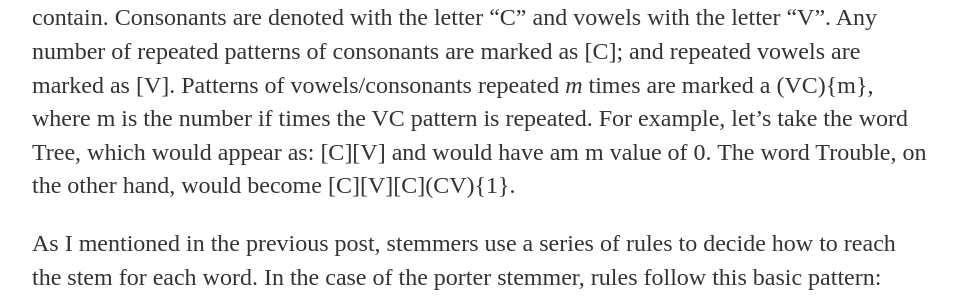
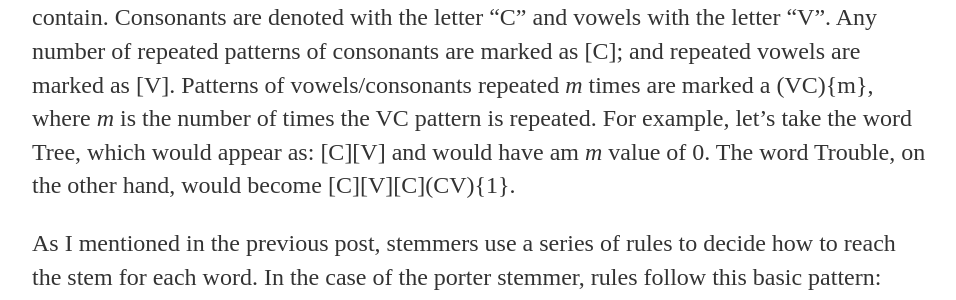
Before and after one commit to abigailella/abigailella.github.io, a Jekyll site: the page built from _posts/2019-04-15-Ep-4.md, in a window 1280 px wide and 900 px high, scrolled down 814 px. Shown: the part 188-488 px from the top of the window, without its empty margins (160-1116 px from the left). Built offline with Jekyll 4.4.1, drawn with Linux system fonts in a browser that asks for light colours.

Commit message:
Update 2019-04-15-Ep-4.md

```diff
--- a/_posts/2019-04-15-Ep-4.md
+++ b/_posts/2019-04-15-Ep-4.md
@@ -14,7 +14,7 @@ date: 2019-04-15
 <li><strong>consonants</strong> &nbsp;are all non-vowels.</li>
 <li><strong>vowels </strong>are the letters A E I O U and sometimes Y. Y counts as a vowel only when it is preceded by a consonant.</li>
 </ul>
-<p>Words are then translated/broken down into the pattern of consonants and vowels that they contain. Consonants are denoted with the letter &ldquo;C&rdquo; and vowels with the letter &ldquo;V&rdquo;. Any number of repeated patterns of consonants are marked as [C]; and repeated vowels are marked as [V]. Patterns of vowels/consonants repeated <em>m </em>times are marked a (VC){m}, where m is the number if times the VC pattern is repeated. For example, let&rsquo;s take the word Tree, which would appear as: [C][V] and would have am m value of 0. The word Trouble, on the other hand, would become [C][V][C](CV){1}. &nbsp;</p>
+<p>Words are then translated/broken down into the pattern of consonants and vowels that they contain. Consonants are denoted with the letter &ldquo;C&rdquo; and vowels with the letter &ldquo;V&rdquo;. Any number of repeated patterns of consonants are marked as [C]; and repeated vowels are marked as [V]. Patterns of vowels/consonants repeated <em>m </em>times are marked a (VC){m}, where <em>m</em> is the number of times the VC pattern is repeated. For example, let&rsquo;s take the word Tree, which would appear as: [C][V] and would have am <em>m</em> value of 0. The word Trouble, on the other hand, would become [C][V][C](CV){1}. &nbsp;</p>
 <p>As I mentioned in the previous post, stemmers use a series of rules to decide how to reach the stem for each word. In the case of the porter stemmer, rules follow this basic pattern:</p>
 <p>If &nbsp;the word has &ldquo;some condition&rdquo; and &ldquo;some suffix&rdquo;, then replace &ldquo;some suffix&rdquo; with &ldquo;this other suffix.&rdquo; The condensed way that Porter&rsquo;s original paper uses to express this is&hellip;</p>
 <p><code>(condition) S1 -&gt; S2</code></p>
```
